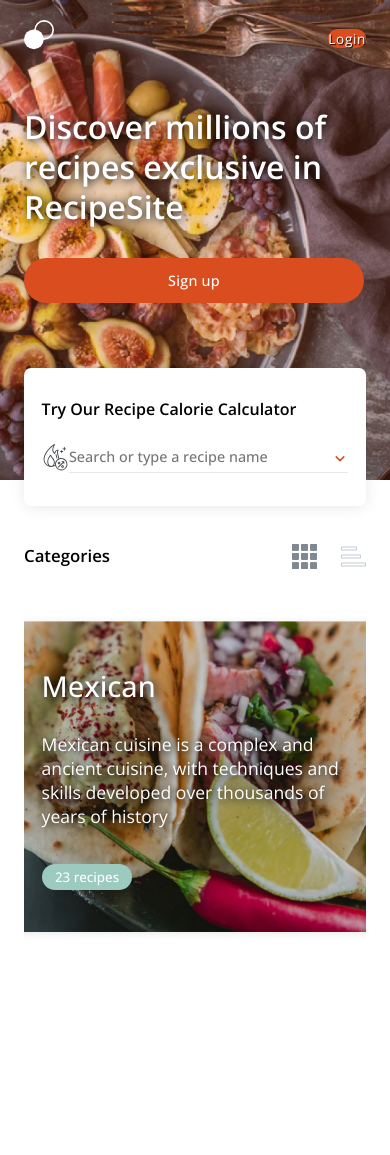
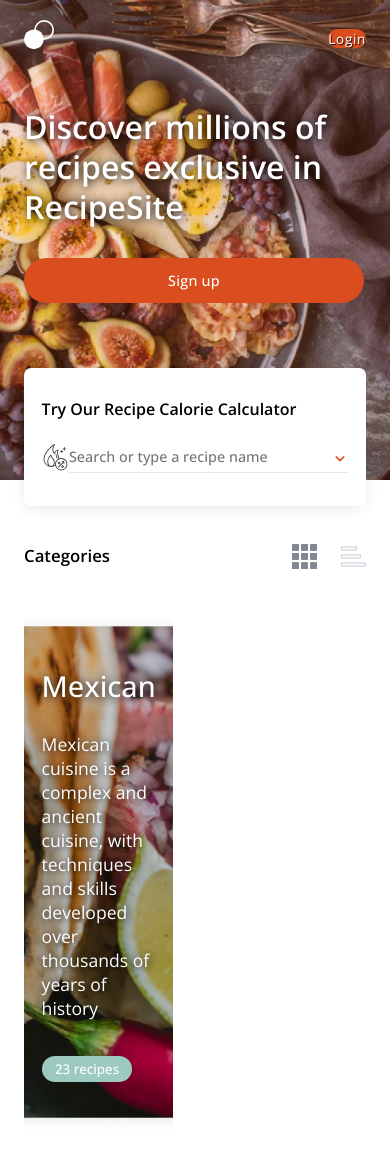
Before and after one commit to Android789515/recipe-site, a Next.js app: page / in a window 390 px wide. Before the commit the page ends 963 px from the top, so only its background shows below. Built offline with nearby package versions, Linux system fonts and the light colour scheme.

Commit message:
Setting up categories section for breakpoints.

```diff
--- a/components/homepage/categories-section/Category.tsx
+++ b/components/homepage/categories-section/Category.tsx
@@ -23,7 +23,7 @@
     useEffect(setBackgroundImg, [])
 
     return (
-        <div className={`${styles.categoryLayout} ${styles.category}`} ref={categoryRef}>
+        <div className={styles.category} ref={categoryRef}>
             <h3 className={styles.categoryTitle}>{title}</h3>
 
             <p className={styles.categoryBody}>{body}</p>
--- a/styles/homepage/categories-section/CategoriesSection.module.scss
+++ b/styles/homepage/categories-section/CategoriesSection.module.scss
@@ -4,4 +4,6 @@
 }
 
 .categories {
+  display: grid;
+  grid-template: 1fr / repeat(3, 1fr);
 }
--- a/styles/homepage/categories-section/Category.module.scss
+++ b/styles/homepage/categories-section/Category.module.scss
@@ -1,9 +1,5 @@
 @use '../../mixins';
-
-.categoryLayout {
-  background-size: cover;
-  background-position: center;
-}
+@use '../Home.module';
 
 .category {
   @include mixins.dropShadowLargeText;
@@ -12,6 +8,11 @@
   color: #fff;
 
   padding: 3em 1em;
+  background-size: cover;
+  background-position: center;
+}
+
+@media (min-width: Home.$exitMobileBreakpoint) {
 }
 
 .categoryTitle {
@@ -24,6 +25,9 @@
 .categoryBody {
   margin-top: 0;
   margin-bottom: 2em;
+}
+
+@media (min-width: Home.$exitMobileBreakpoint) {
 }
 
 .recipesBtn {
```
